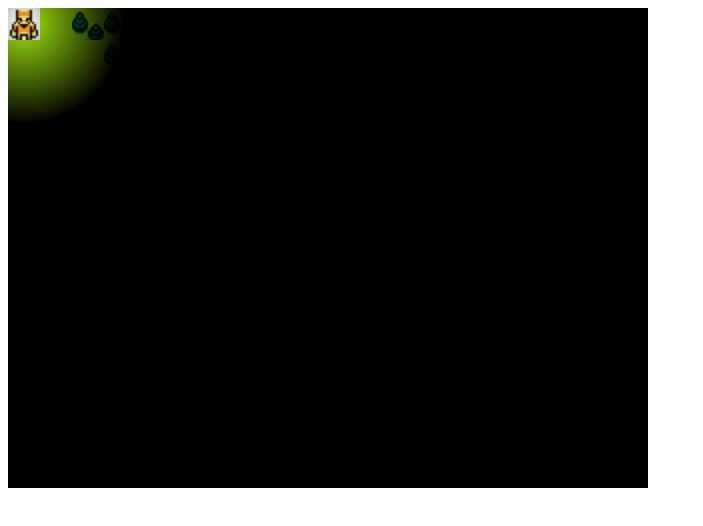
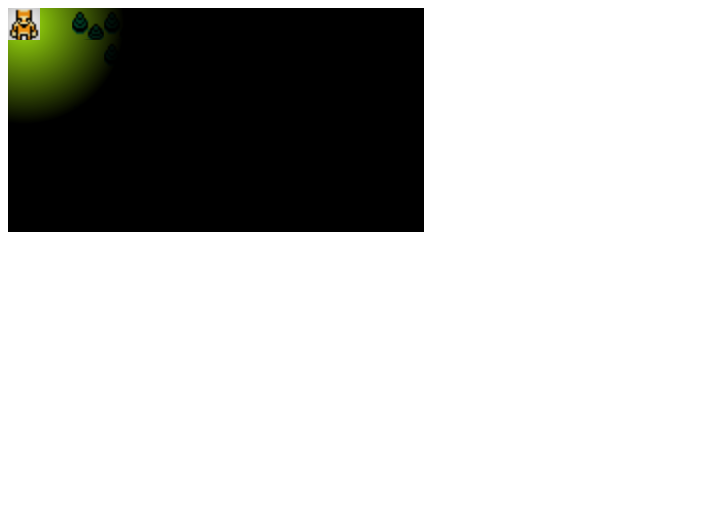
Before and after one commit to jaeg/Dark-Legend, a plain HTML site: page index.html in a window 1280 px wide. Shown: the whole page, without its empty margins (0-703 px from the left). Drawn offline with Linux system fonts and the light colour scheme; animation ran at ten frames a second.

Commit message:
Made the canvas change size based on tiles.

```diff
--- a/game.js
+++ b/game.js
@@ -32,7 +32,8 @@ Array.prototype.contains = function(obj) {
 }
 
 //Canvas
-var gameCtx = document.getElementById('game').getContext("2d");
+var gameCanvas = document.getElementById('game');
+var gameCtx = gameCanvas.getContext("2d");
 var darknessCanvas = document.getElementById('darkness');
 var darknessCtx = darknessCanvas.getContext("2d");
 
@@ -54,7 +55,10 @@ var mapArray = [
     [0,0,0,0,0,0,0,0,0,0,0,0,0]
 ]
 
-
+gameCanvas.width = mapArray[0].length*tileSize;
+gameCanvas.height = mapArray.length*tileSize;
+darknessCanvas.width = gameCanvas.width;
+darknessCanvas.height = gameCanvas.height;
 
 var unPassibleTiles = [3];
 
@@ -140,7 +144,7 @@ function draw()
     //Fill the darkness out
     darknessCtx.globalCompositeOperation = 'source-over';
     darknessCtx.fillStyle = "black";
-    darknessCtx.fillRect(0,0,640,480);
+    darknessCtx.fillRect(0,0,darknessCanvas.width,darknessCanvas.height);
     darknessCtx.globalCompositeOperation = 'destination-out';
     light.draw();
 
--- a/index.html
+++ b/index.html
@@ -12,8 +12,6 @@
             position: absolute;
             top: 0;
             left: 0;
-            width: 640;
-            height: 480;
         }
 
         .wrapper #background {
@@ -21,8 +19,6 @@
             top: 0;
             left: 0;
             background-color: #66664B;
-            width: 640;
-            height: 480;
         }
         </style>
     </head>
```
